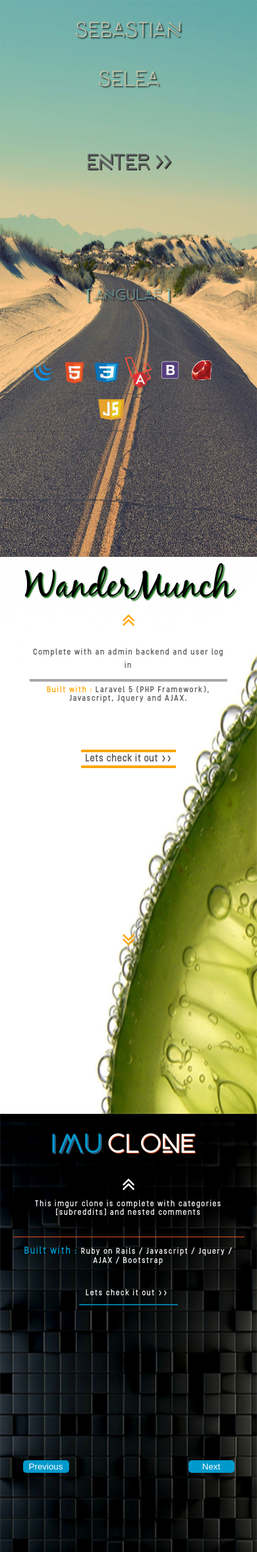
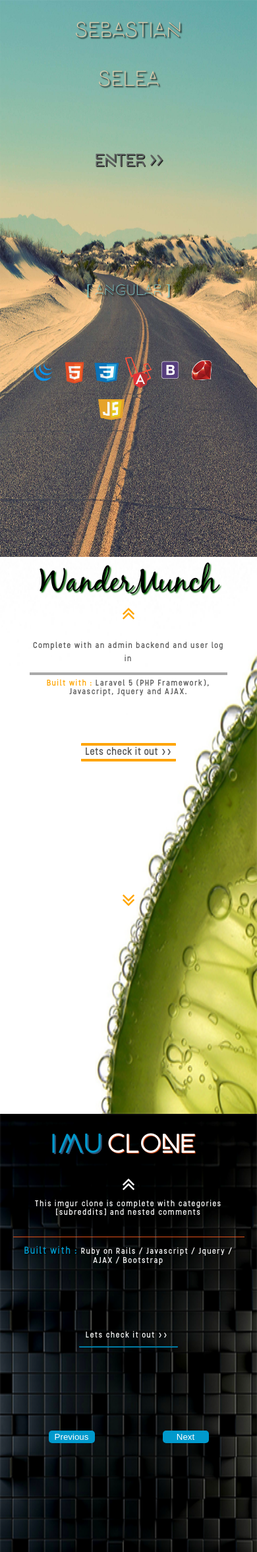
Before and after one commit to YaEhh/old-portfolio, a PHP site: page / in a window 390 px wide. Shown: the top 2352 px of the page at 66% size. Run offline with PHP 8.4, Linux system fonts and the light colour scheme; style sheets or scripts are compiled from the project's sources; some libraries are stand-ins or nearby versions.

Commit message:
mobile version

```diff
--- a/css/media/intro/breakpoint1.css
+++ b/css/media/intro/breakpoint1.css
@@ -21,7 +21,7 @@
     body .intro-div .skills8-img {
       visibility: visible; }
     body .intro-div .enter-btn {
-      font-size: 100%;
+      font-size: 80%;
       z-index: 1;
       text-shadow: 1px 1px 1px black; } }
 
--- a/css/media/intro/breakpoint1.scss
+++ b/css/media/intro/breakpoint1.scss
@@ -30,7 +30,7 @@
               visibility: visible;
           }
           .enter-btn {
-              font-size: 100%;
+              font-size: 80%;
               // margin-top:20%;
               z-index:1;
               text-shadow: 1px 1px 1px black;
--- a/css/media/reddit/breakpoint1.css
+++ b/css/media/reddit/breakpoint1.css
@@ -20,16 +20,15 @@
     body .reddit-div .slider-container {
       display: none; }
     body .reddit-div .rd-slider {
-      width: 90%;
+      width: 70%;
       position: relative;
       top: 320px;
       left: 0;
       margin: auto;
-      height: 200px;
-      max-width: 450px;
-      max-height: 400px; }
+      height: 150px;
+      max-width: 350px; }
       body .reddit-div .rd-slider button {
-        margin: 205px 10px;
+        margin: 160px 10px;
         padding: 2px 2px; }
     body .reddit-div .slide-up-div {
       width: 100%;
@@ -40,6 +39,7 @@
       display: block;
       margin: auto;
       min-width: 130px;
-      font-size: 80%; } }
+      font-size: 80%;
+      top: 20%; } }
 
 /*# sourceMappingURL=breakpoint1.css.map */
--- a/css/media/reddit/breakpoint1.scss
+++ b/css/media/reddit/breakpoint1.scss
@@ -30,17 +30,17 @@
       }
 
       .rd-slider{
-        width: 90%;
+        width: 70%;
         position:relative;
         top:320px;
         left:0;
         margin:auto;
-        height:200px;
-        max-width:450px;
-        max-height: 400px;
+        height:150px;
+        max-width:350px;
+        // max-height: 400px;
 
         button{
-          margin:205px 10px;
+          margin:160px 10px;
           padding:2px 2px;
         }
       }
@@ -55,6 +55,7 @@
         margin:auto;
         min-width:130px;
         font-size:80%;
+        top:20%;
       }
     }
   }
--- a/css/media/wandermunch/breakpoint1.css
+++ b/css/media/wandermunch/breakpoint1.css
@@ -2,7 +2,7 @@
   body .wandermunch {
     background-image: url("../../../images/bg23mobilecopy.png"); }
     body .wandermunch .wm {
-      font-size: 350%;
+      font-size: 300%;
       height: 1.25em;
       margin: auto;
       left: 0%;
@@ -19,17 +19,17 @@
       body .wandermunch .description .built-with {
         margin-top: -1em; }
     body .wandermunch .container {
-      height: 200px;
-      width: 90%;
+      height: 150px;
+      width: 70%;
       left: 0px;
-      max-width: 450px;
+      max-width: 350px;
       margin: auto;
       position: relative; }
     body .wandermunch .container div {
       position: relative;
       top: 0; }
     body .wandermunch button {
-      margin: 210px 10px; }
+      margin: 160px 10px; }
     body .wandermunch .go-to-div {
       margin-top: 30px;
       left: 0; }
--- a/css/media/wandermunch/breakpoint1.scss
+++ b/css/media/wandermunch/breakpoint1.scss
@@ -3,7 +3,7 @@
         .wandermunch {
             background-image: url('../../../images/bg23mobilecopy.png');
             .wm {
-                font-size: 350%;
+                font-size: 300%;
                 height: 1.25em;
                 margin: auto;
                 left: 0%;
@@ -24,10 +24,10 @@
                 }
             }
             .container {
-                height: 200px;
-                width: 90%;
+                height: 150px;
+                width: 70%;
                 left:0px;
-                max-width:450px;
+                max-width:350px;
                 margin:auto;
                 position:relative;
             }
@@ -37,7 +37,7 @@
 
             }
             button{
-                margin:210px 10px;
+                margin:160px 10px;
             }
             .go-to-div {
                 margin-top: 30px;
```
Also changed, not shown: 2 other files.
